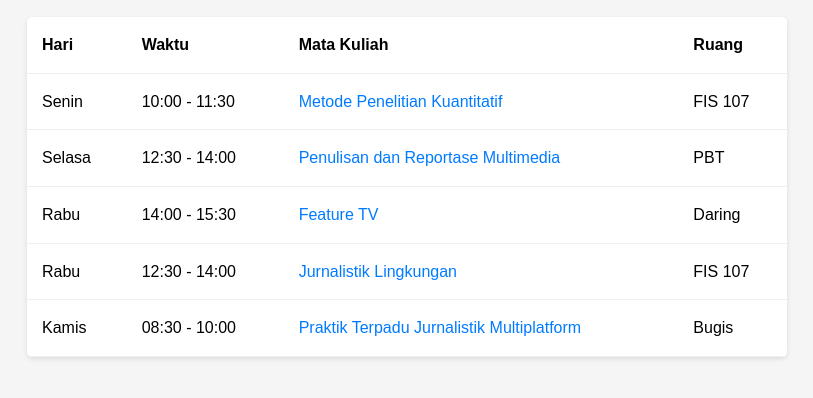
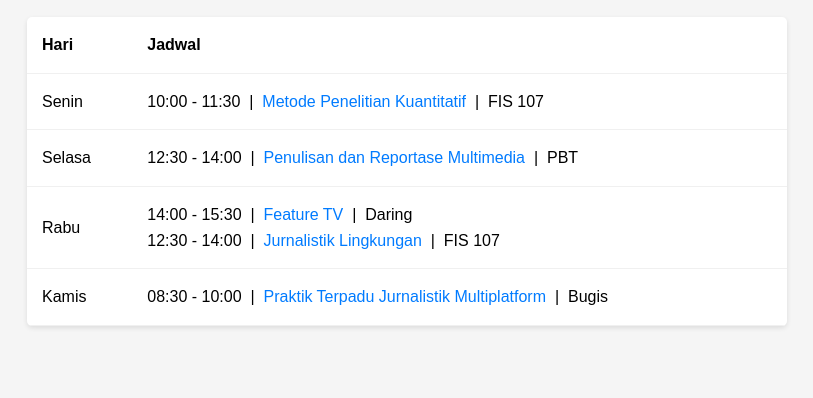
Before and after one commit to SayaKurma/Jadwal-Perkuliahan, a plain HTML site: page index.html in a window 1280 px wide. Shown: the part 74-472 px from the top of the page, without its empty margins (233-1046 px from the left). Drawn offline with Linux system fonts and the light colour scheme.

Commit message:
Update index.html

```diff
--- a/index.html
+++ b/index.html
@@ -13,41 +13,64 @@
         <thead>
           <tr>
             <th>Hari</th>
-            <th>Waktu</th>
-            <th>Mata Kuliah</th>
-            <th>Ruang</th>
+            <th>Jadwal</th>
           </tr>
         </thead>
         <tbody>
           <tr>
             <td>Senin</td>
-            <td>10:00 - 11:30</td>
-            <td class="course-name" data-course="penelitianKuantitatif">Metode Penelitian Kuantitatif</td>
-            <td>FIS 107</td>
+            <td>
+              <div class="schedule-item">
+                <span class="time">10:00 - 11:30</span> &nbsp;|&nbsp;
+                <span class="course-name" data-course="penelitianKuantitatif">
+                  Metode Penelitian Kuantitatif
+                </span> &nbsp;|&nbsp;
+                <span class="room">FIS 107</span>
+              </div>
+            </td>
           </tr>
           <tr>
             <td>Selasa</td>
-            <td>12:30 - 14:00</td>
-            <td class="course-name" data-course="reportaseMultimedia">Penulisan dan Reportase Multimedia</td>
-            <td>PBT</td>
+            <td>
+              <div class="schedule-item">
+                <span class="time">12:30 - 14:00</span> &nbsp;|&nbsp;
+                <span class="course-name" data-course="reportaseMultimedia">
+                  Penulisan dan Reportase Multimedia
+                </span> &nbsp;|&nbsp;
+                <span class="room">PBT</span>
+              </div>
+            </td>
           </tr>
           <tr>
             <td>Rabu</td>
-            <td>14:00 - 15:30</td>
-            <td class="course-name" data-course="featureTV">Feature TV</td>
-            <td>Daring</td>
-          </tr>
-          <tr>
-            <td>Rabu</td>
-            <td>12:30 - 14:00</td>
-            <td class="course-name" data-course="jurnalistikLingkungan">Jurnalistik Lingkungan</td>
-            <td>FIS 107</td>
+            <td>
+              <div class="schedule-item">
+                <span class="time">14:00 - 15:30</span> &nbsp;|&nbsp;
+                <span class="course-name" data-course="featureTV">
+                  Feature TV
+                </span> &nbsp;|&nbsp;
+                <span class="room">Daring</span>
+              </div>
+              <div class="schedule-item">
+                <span class="time">12:30 - 14:00</span> &nbsp;|&nbsp;
+                <span class="course-name" data-course="jurnalistikLingkungan">
+                  Jurnalistik Lingkungan
+                </span> &nbsp;|&nbsp;
+                <span class="room">FIS 107</span>
+              </div>
+            </td>
           </tr>
           <tr>
             <td>Kamis</td>
-            <td>08:30 - 10:00</td>
-            <td class="course-name" data-course="jurnalistikMultiplatform">Praktik Terpadu Jurnalistik Multiplatform</td>
-            <td>Bugis</td>
+            <td>
+              <div class="schedule-item">
+                <span class="time">08:30 - 10:00</span> &nbsp;|&nbsp;
+                <span class="course-name" data-course="jurnalistikMultiplatform">
+                  Praktik Terpadu Jurnalistik Multiplatform
+                </span> &nbsp;|&nbsp;
+                <span class="room">Bugis</span>
+              </div>
+            </td>
           </tr>
         </tbody>
       </table>
```
